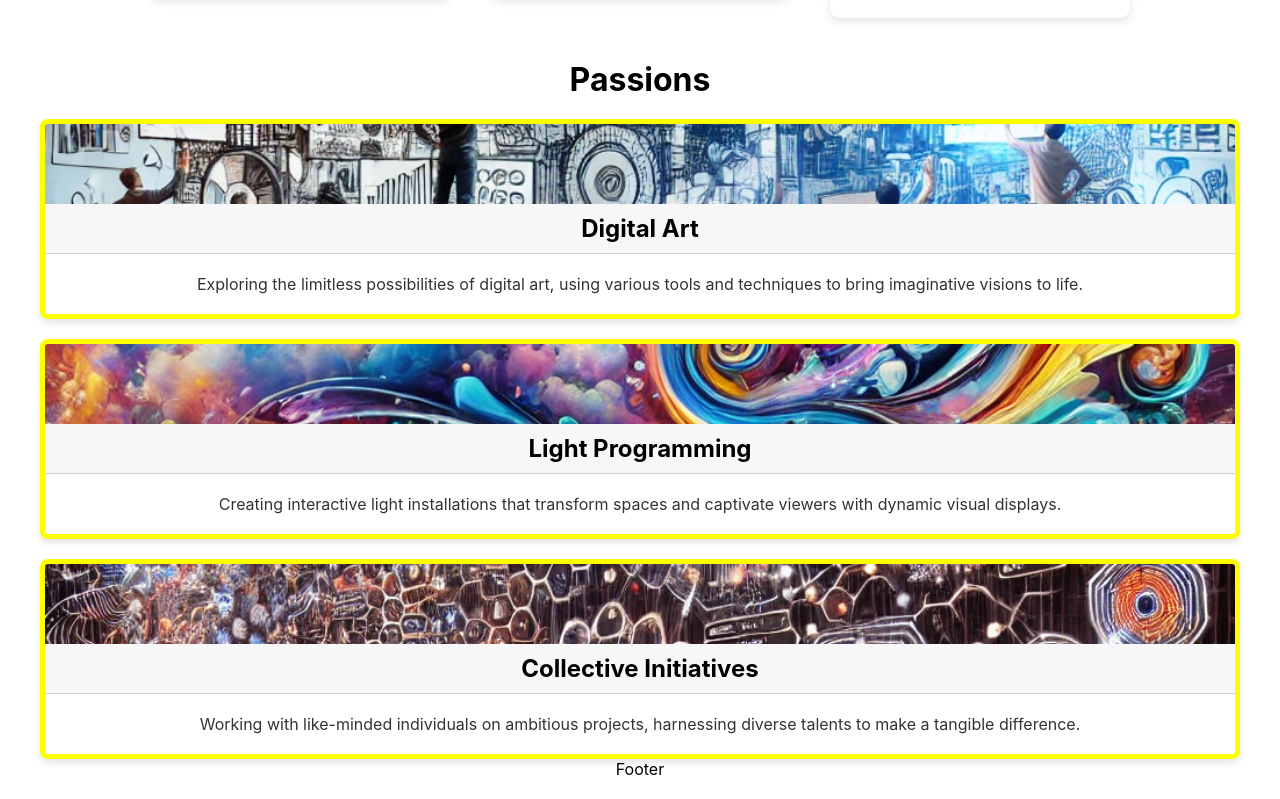
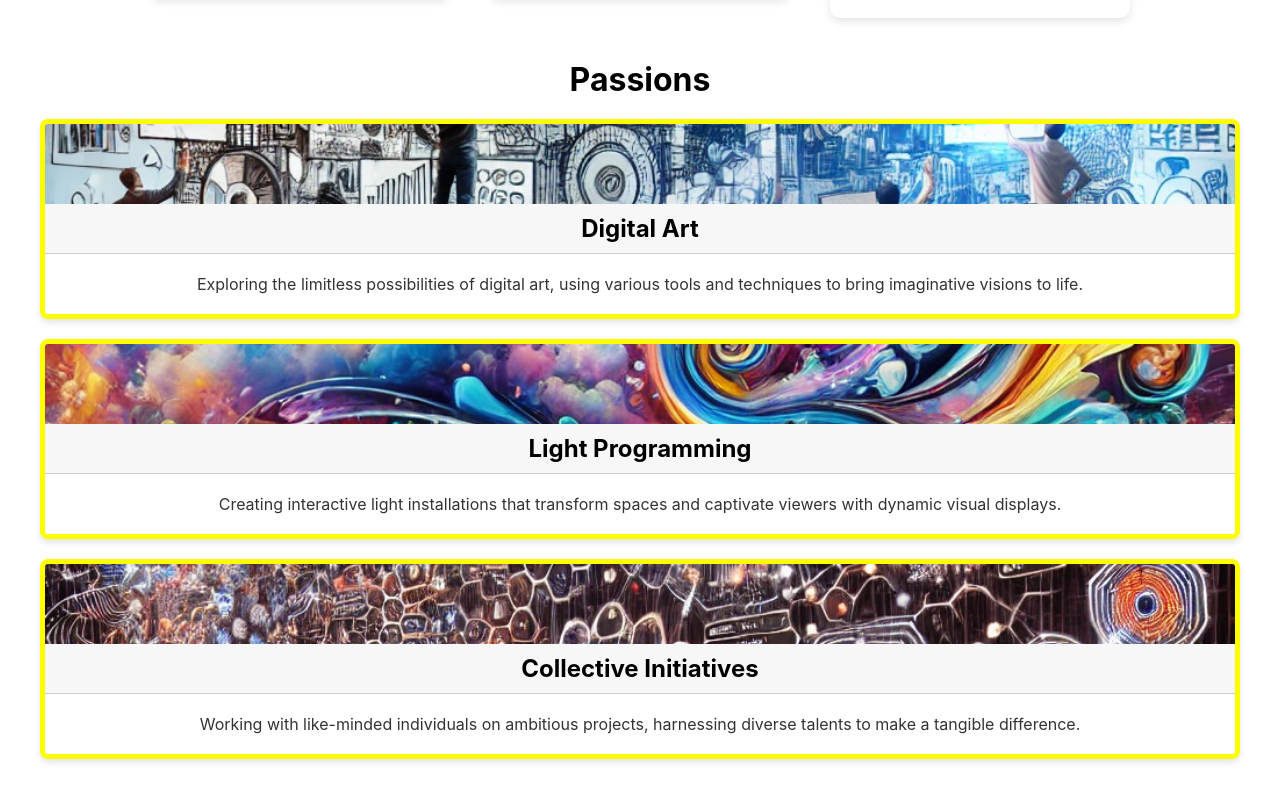
Before and after one commit to Seakuh/my-portfolio, a React (Create React App) app: page / in a window 1280 px wide. Shown: the part 1147-1946 px from the top of the page. Built offline with nearby package versions, Linux system fonts and the light colour scheme.

Commit message:
disable footer

```diff
--- a/src/Layout.tsx
+++ b/src/Layout.tsx
@@ -33,7 +33,7 @@ const Layout: React.FC = () => {
         content={<GithubRepositories></GithubRepositories>}
       />
       <Section title="Passions" content={<PassionSymbols></PassionSymbols>} />
-      <Section content={<Footer></Footer>} />
+      {/* <Section content={<Footer></Footer>} /> */}
     </div>
   );
 };
```
